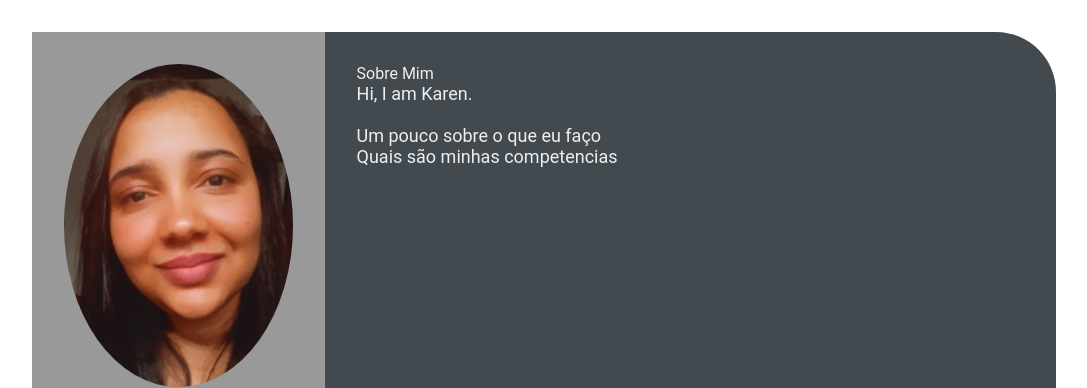
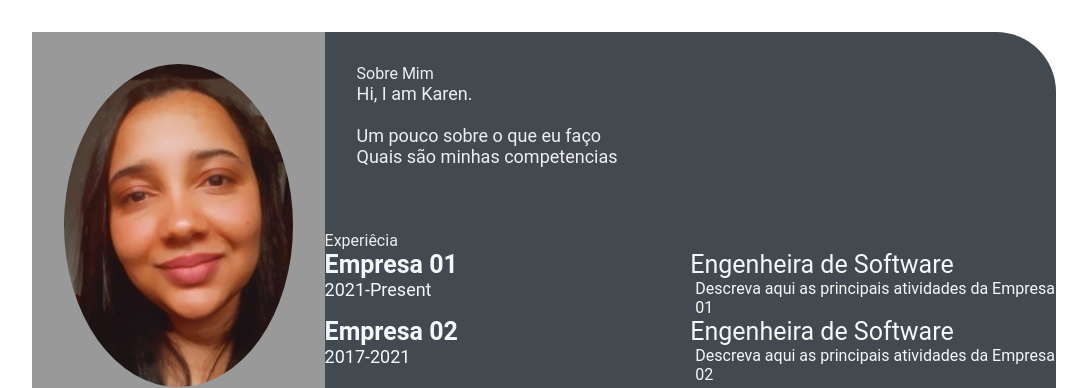
Before and after one commit to Krenrod/Krenrod.github.io, a plain HTML site: page index.html in a window 1280 px wide. Shown: the top 388 px of the page, without its empty margins (96-1183 px from the left). Drawn offline with Linux system fonts and the light colour scheme.

Commit message:
feature: add index.html (#3)

```diff
--- a/index.html
+++ b/index.html
@@ -14,6 +14,7 @@
 </head>
 <body>
     <main class="resume-contents">
+        <!-- lado esquerdo -->
         <section class="left-section">
             <div class="left-section-contents">
                 <div class="profile">
@@ -38,7 +39,7 @@
                     </ul>
                 </div>
             </section>
-
+            <!-- lado direito -->
                <section class="right-section">
                    <div class="right-section-contents">
                        <section class="about gap">
@@ -50,6 +51,31 @@
                            </p>
                        </section>
                    </div>
+                <section class="experience gap">
+                    <div class="right-title">Experiêcia</div>
+                    <div class="experience-contents">
+                        <div class="exp-left">
+                            <p class="exp-company-name">Empresa 01</p>
+                            <p class="exp-time-period">2021-Present</p>
+                        </div>
+                        <div class="exp-right">
+                            <p class="exp-position">Engenheira de Software</p>
+                            <p class="exp-desc">
+                                Descreva aqui as principais atividades da Empresa 01
+                            </p>
+                        </div>
+                        <div class="exp-left">
+                            <p class="exp-company-name">Empresa 02</p>
+                            <p class="exp-time-period">2017-2021</p>
+                        </div>
+                        <div class="exp-right">
+                            <p class="exp-position">Engenheira de Software</p>
+                            <p class="exp-desc">
+                                Descreva aqui as principais atividades da Empresa 02
+                            </p>
+                        </div>
+                    </div>
+                </section>
                </section>
     </main>
 </body>
--- a/style.css
+++ b/style.css
@@ -101,3 +101,38 @@
     font-size: 18px;
     color: #eeeeee;
 }
+
+.experience-contents,
+.education-contents,
+.awards-contents {
+    display: grid;
+    grid-template-columns: repeat(2, 1fr);
+    padding-bottom: 2rem;
+    color: #F1F8FD;
+}
+
+.exp-company-name,
+.education-school-name,
+.awards-company-name {
+    font-size: 25px;
+    font-weight: bold;
+}
+
+.exp-time-period,
+.educationp-time-period,
+.awards-time-period {
+    font-size: 18px;
+}
+
+.exp-position,
+.education-subject,
+.awards-name {
+    font-size: 25px;
+}
+
+.exp-desc,
+.education-desc,
+.awards-desc {
+    font-size: 16px;
+    padding-left: 5px;
+}
```
